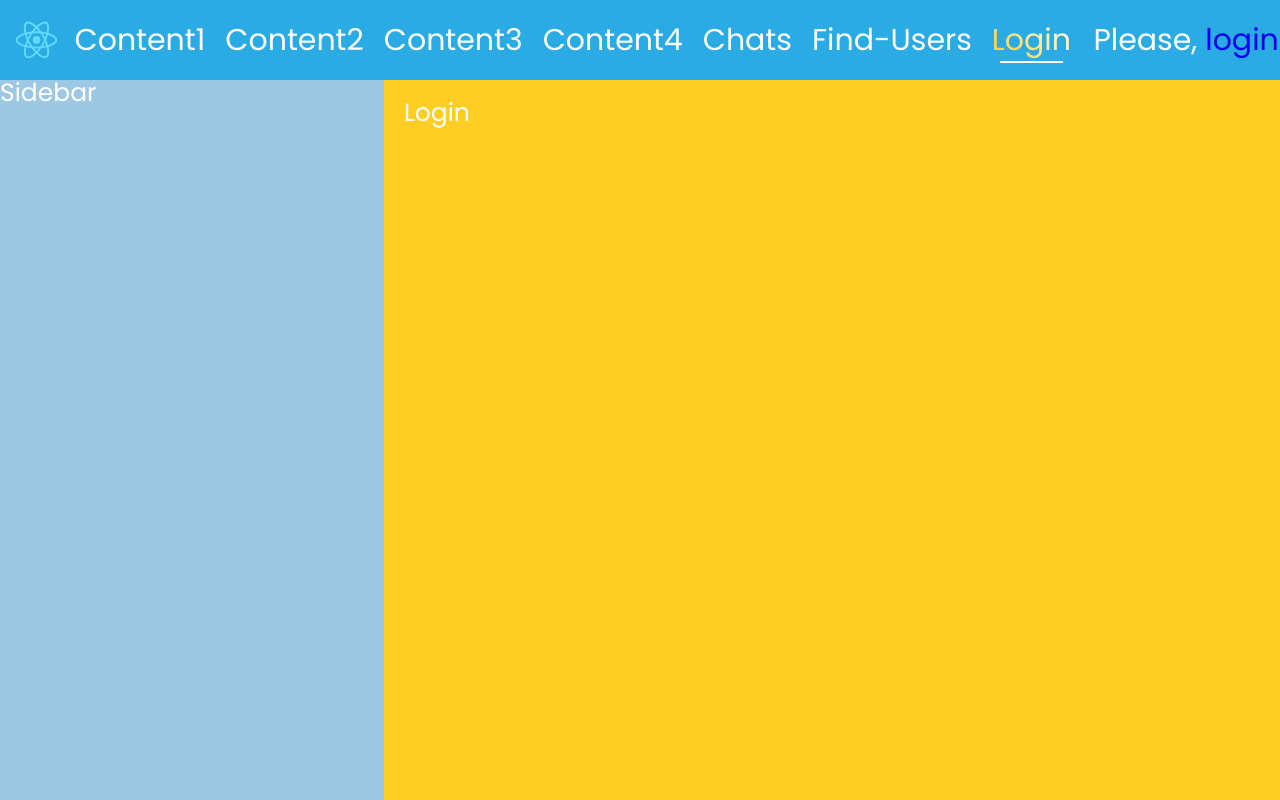
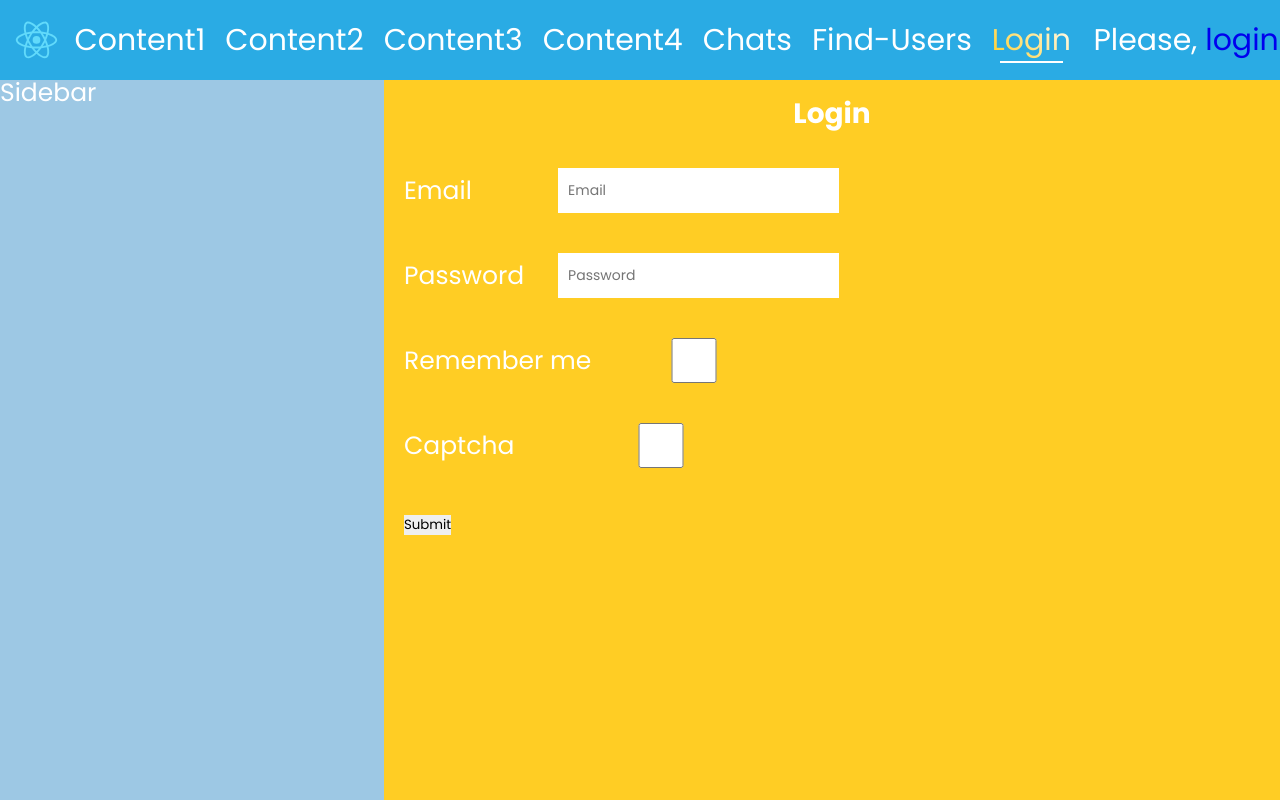
Before and after one commit to Dubovec-Vladislav/React-FP, a React (Create React App) app: page /login in a window 1280 px wide. Built offline with nearby package versions, Linux system fonts and the light colour scheme; no server answers.

Commit message:
Creating a login form

```diff
--- a/package.json
+++ b/package.json
@@ -7,8 +7,10 @@
     "@testing-library/react": "^13.4.0",
     "@testing-library/user-event": "^13.5.0",
     "axios": "^1.4.0",
+    "final-form": "^4.20.9",
     "react": "^18.2.0",
     "react-dom": "^18.2.0",
+    "react-final-form": "^6.5.9",
     "react-redux": "^8.0.5",
     "react-router-dom": "^6.11.0",
     "react-scripts": "5.0.1",
--- a/src/Components/Content/Content-Components/Login/Login.jsx
+++ b/src/Components/Content/Content-Components/Login/Login.jsx
@@ -1,10 +1,141 @@
 import React from 'react'
 // import './React.css'
+import { Form, Field, } from 'react-final-form'
+import style from './Login.module.css'
 
 function Login(props) {
     return (
-        <div className="login__block">Login</div>
+        <div className="login__block">
+            <div className={style.title}>Login</div>
+            <LoginForm loginMe={props.loginMe} />
+        </div>
     );
 };
 
+function LoginForm(props) {
+    const initialData = {
+        // firstName: 'Vlad',
+        // bio: 'Vvvvv',
+        // phone: 12345,
+    };
+
+    const onSubmit = (values) => {
+        console.log(values.email, values.password, values.rememberMe, values.captcha);
+        props.loginMe(values.email, values.password, values.rememberMe, values.captcha);
+        // window.alert(JSON.stringify(values, 0, 2));
+    };
+
+    const validate = (values) => {
+        const errors = {};
+
+        if (!values.email) {
+            errors.email = 'Plese input your email';
+        };
+
+        // if (values.bio && values.bio.length < 5) {
+        //     errors.bio = 'Too short';
+        // };
+
+        // if (values.phone && values.phone.length < 5) {
+        //     errors.phone = 'Too short';
+        // };
+
+        // if (values.rememberMe !== true) {
+        //     errors.rememberMe = 'Check';
+        // };
+
+        return errors;
+    };
+
+    return (
+        <Form
+            onSubmit={onSubmit}
+            validate={validate}
+            initialValues={initialData}
+            render={({ handleSubmit }) => (
+                <form onSubmit={handleSubmit}>
+                    <div className={style.item}>
+                        <Field name="email" type="password">
+                            {({ input, meta }) => (
+                                <>
+                                    <label className={style.label}>Email</label>
+                                    <input className={style.input} type="email" {...input} placeholder="Email" />
+                                    {meta.touched && meta.error && <span className={style.error}>{meta.error}</span>}
+                                </>
+                            )}
+                        </Field>
+                    </div>
+                    <div className={style.item}>
+                        <Field name="password" type="password">
+                            {({ input, meta }) => (
+                                <>
+                                    <label className={style.label}>Password</label>
+                                    <input className={style.input} type="password" {...input} placeholder="Password" />
+                                    {meta.touched && meta.error && <span>{meta.error}</span>}
+                                </>
+                            )}
+                        </Field>
+                    </div>
+                    <div className={style.item}>
+                        <Field name="rememberMe" type="checkbox">
+                            {({ input, meta }) => (
+                                <>
+                                    <label className={style.label}>Remember me</label>
+                                    <input className={style.input} type="checkbox" {...input} />
+                                    {meta.touched && meta.error && <span>{meta.error}</span>}
+                                </>
+                            )}
+                        </Field>
+                    </div>
+                    <div className={style.item}>
+                        <Field name="captcha" type="checkbox">
+                            {({ input, meta }) => (
+                                <>
+                                    <label className={style.label}>Captcha</label>
+                                    <input className={style.input} type="checkbox" {...input} />
+                                    {meta.touched && meta.error && <span>{meta.error}</span>}
+                                </>
+                            )}
+                        </Field>
+                    </div>
+                    {/* <div>
+                        <Field name="bio">
+                            {({ input, meta }) => (
+                                <div>
+                                    <label>Bio</label>
+                                    <textarea {...input} />
+                                    {meta.touched && meta.error && <span>{meta.error}</span>}
+                                </div>
+                            )}
+                        </Field>
+                    </div>
+                    <div>
+                        <Field name="phone">
+                            {({ input, meta }) => (
+                                <div>
+                                    <label>Phone</label>
+                                    <input type="text" {...input} placeholder="Phone" />
+                                    {meta.touched && meta.error && <span>{meta.error}</span>}
+                                </div>
+                            )}
+                        </Field>
+                    </div>
+                    <div>
+                        <Field name="rememberMe">
+                            {({ input, meta }) => (
+                                <div>
+                                    <label>rememberMe</label>
+                                    <input type="checkbox" {...input} />
+                                    {meta.touched && meta.error && <span>{meta.error}</span>}
+                                </div>
+                            )}
+                        </Field>
+                    </div> */}
+                    <button type="submit">Submit</button>
+                </form>
+            )}
+        />
+    );
+}
+
 export default Login;
--- /dev/null
+++ b/src/Components/Content/Content-Components/Login/Login.module.css
@@ -0,0 +1,32 @@
+.title {
+    font-size: 28px;
+    font-weight: 600;
+    margin: 0px 0px 40px 0px;
+    text-align: center;
+}
+
+.item {
+    display: flex;
+    max-width: 60%;
+    margin: 0px 0px 40px 0px;
+}
+
+.label {
+    flex: 0 1 30%;
+    display: flex;
+    white-space: nowrap;
+    align-items: center;
+}
+
+.input {
+    flex: 0 1 40%;
+    color: #000;
+    min-height: 45px;
+    padding: 0px 0px 0px 10px;
+    font-size: 14px;
+}
+
+.error {
+    flex: 0 1 30%;
+    font-size: 18px;
+}
--- a/src/Components/Content/Content.jsx
+++ b/src/Components/Content/Content.jsx
@@ -18,6 +18,7 @@ import Dialog2Container from './Content-Components/Chats-Messages/Dialog-2-Conta
 import FindUsersContainer from './Content-Components/FindUsers/FindUsers-Container'
 import ProfileContainerContainer from './Content-Components/Profile/Profile-Container-Container'
 import Login from './Content-Components/Login/Login'
+import { loginMe } from '../../redux/auth-reducer'
 
 // import './React.css'
 function Content(props) {
@@ -32,7 +33,7 @@ function Content(props) {
                 <Route path="*" element={<NF />} />
                 <Route path="/find-users" element={<FindUsersContainer />} />
                 <Route path="/profile/:userId" element={<ProfileContainerContainer />} />
-                <Route path="/login" element={<Login />} />
+                <Route path="/login" element={<Login loginMe={loginMe}/>} />
 
                 <Route path="/chats" element={<Chats chatsList={props.dialogsPage.chatsList} />} />
                 <Route path="chats/1" element={<Dialog1Container />} />
--- a/src/api/api.js
+++ b/src/api/api.js
@@ -15,6 +15,9 @@ export const usersApi = {
 export const authApi = {
     authMe() {
         return instance.get(`/auth/me`).then(response => response.data);
+    },
+    loginMe(email, password, rememberMe, captcha) {
+        return instance.post(`/auth/login`, { email, password, rememberMe, captcha }).then(response => response.data);
     },
 };
 
--- a/src/redux/auth-reducer.js
+++ b/src/redux/auth-reducer.js
@@ -36,4 +36,16 @@ export function authMe() {
     };
 };
 
+export function loginMe(email, password, rememberMe, captcha) {
+    debugger;
+    return (dispatch) => {
+        authApi.loginMe(email, password, rememberMe, captcha).then(data => {
+            debugger;
+            if (data.resultCode === 0) {
+                console.log(`resultCode === 0, ${email}, ${password}, ${rememberMe}, ${captcha}`);
+            }
+        });
+    };
+};
+
 export default authReducer;
```
Also changed, not shown: 1 other file (tests, documents, lock files or other folders).
